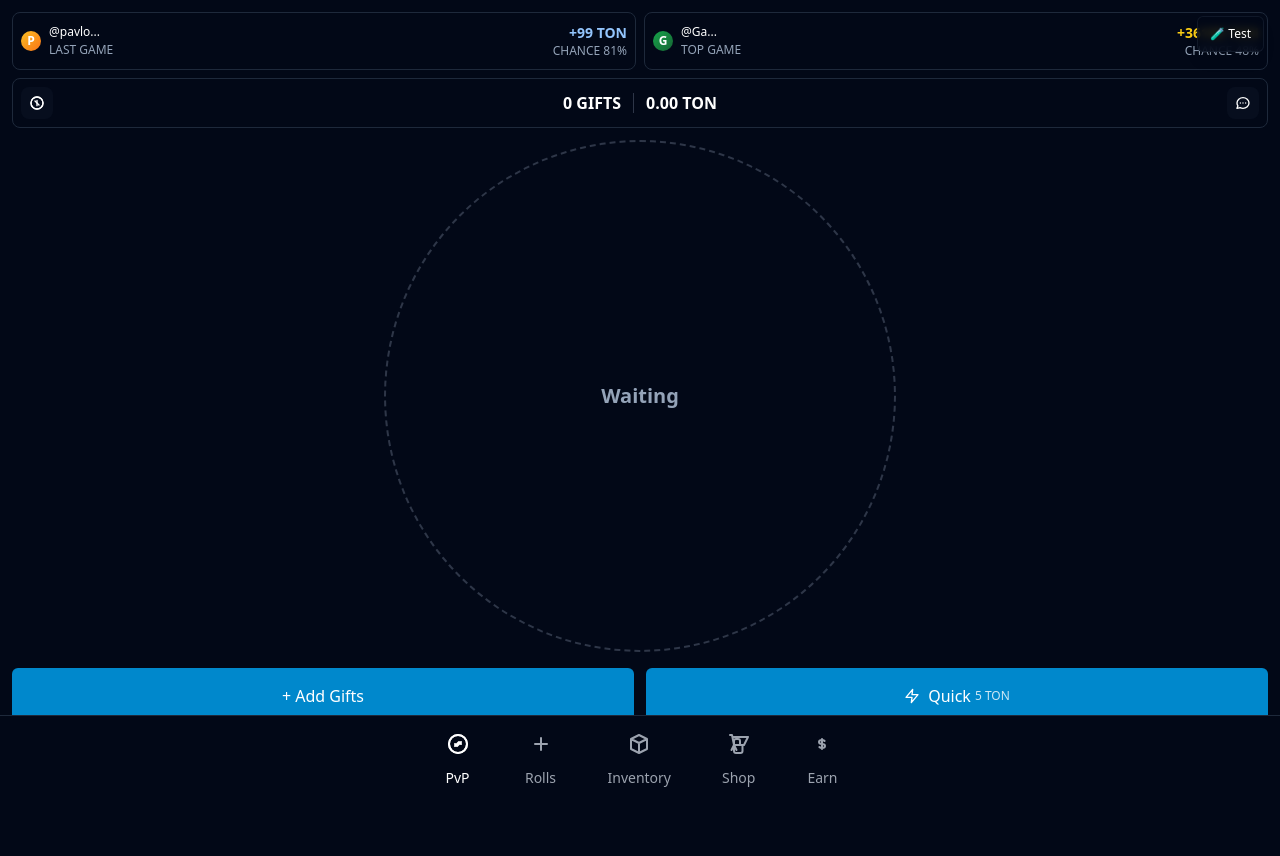
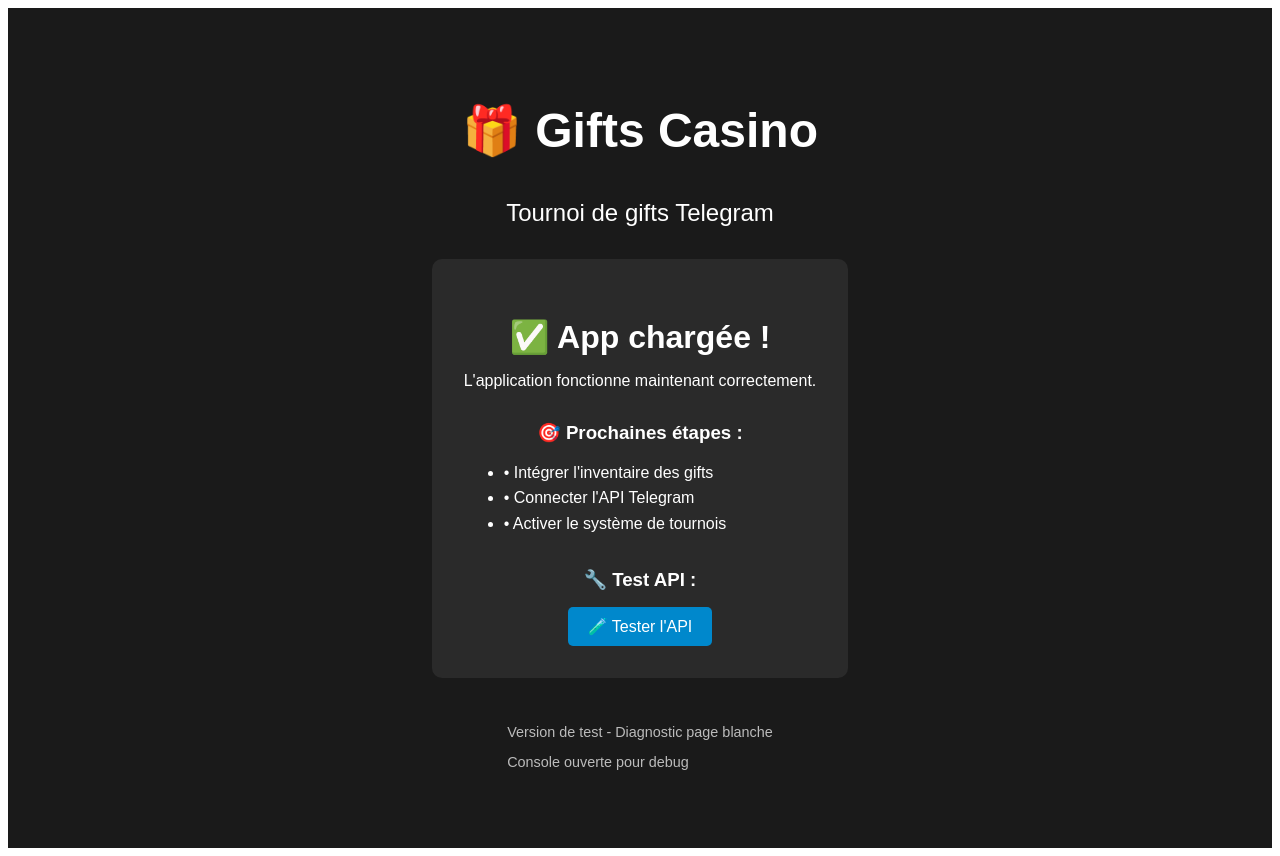
Before and after one commit to SOLEIIL/gift-tournament, a React (Vite) app: page / in a window 1280 px wide. Before the commit the page ends 800 px from the top, so only its background shows below. Built offline with nearby package versions, Linux system fonts and the light colour scheme.

Commit message:
🔧 Version de test ultra-simple: App.tsx et main.tsx sans dépendances - Suppression vercel.json problématique - Build fonctionne - Diagnostic page blanche

```diff
--- a/src/App.tsx
+++ b/src/App.tsx
@@ -1,145 +1,89 @@
 
-import { useState, useEffect } from 'react';
-import { useTournamentState } from './hooks/useTournamentState';
-import { useTelegram } from './hooks/useTelegram';
-import { Lobby } from './components/Lobby';
-import { Round } from './components/Round';
-import { Victory } from './components/Victory';
-import { Inventory } from './components/Inventory';
+import React from 'react';
 
 function App() {
-  const [currentPage, setCurrentPage] = useState<'pvp' | 'rolls' | 'inventory' | 'shop' | 'earn'>('pvp');
+  console.log('🚀 App.tsx - Démarrage...');
 
-  const {
-    state,
-    addNFTToPlayer,
-    resetGame,
-    updateGameStats,
-    lastGameStats,
-    topGameStats
-  } = useTournamentState();
+  React.useEffect(() => {
+    console.log('✅ App.tsx - useEffect exécuté');
+  }, []);
 
-  const {
-    themeParams,
-    isTelegram,
-    isReady,
-    expandApp
-  } = useTelegram();
-
-  const renderCurrentPage = () => {
-    // Si on n'est pas sur la page PvP, afficher la page correspondante
-    if (currentPage !== 'pvp') {
-      switch (currentPage) {
-        case 'inventory':
-          // Get current player's gifts and total TON value
-          const currentPlayer = state.players[0]; // Mock: always use first player
-          const userGifts = currentPlayer.nfts || [];
-          const totalTON = userGifts.reduce((sum, nft) => sum + nft.value, 0);
-
-          return <Inventory
-            onPageChange={setCurrentPage}
-            currentPage={currentPage}
-            userGifts={userGifts}
-            totalTON={totalTON}
-          />;
-        case 'rolls':
-          return <div className="min-h-screen bg-gradient-to-b from-slate-900 via-slate-800 to-slate-900 flex items-center justify-center">
-            <div className="text-white text-2xl">Rolls Page - Coming Soon</div>
-          </div>;
-        case 'shop':
-          return <div className="min-h-screen bg-gradient-to-b from-slate-900 via-slate-800 to-slate-900 flex items-center justify-center">
-            <div className="text-white text-2xl">Shop Page - Coming Soon</div>
-          </div>;
-        case 'earn':
-          return <div className="min-h-screen bg-gradient-to-b from-slate-900 via-slate-800 to-slate-900 flex items-center justify-center">
-            <div className="text-white text-2xl">Earn Page - Coming Soon</div>
-          </div>;
-        default:
-          return null;
-      }
-    }
-
-    // Page PvP - logique du tournoi
-    switch (state.phase) {
-      case 'LOBBY':
-        return (
-          <Lobby
-            players={state.players}
-            pot={state.pot}
-            onAddNFT={addNFTToPlayer}
-            updateGameStats={updateGameStats}
-            lastGameStats={lastGameStats}
-            topGameStats={topGameStats}
-            onPageChange={setCurrentPage}
-            currentPage={currentPage}
-          />
-        );
-
-      case 'RUNNING':
-        return (
-          <Round
-            players={state.players}
-            pot={state.pot}
-            logs={state.logs}
-            roundPhase={state.roundPhase.toString()}
-          />
-        );
-
-      case 'FINALIZED':
-        const winner = state.players.find(p => p.nfts.length > 0);
-        if (winner) {
-          return (
-            <Victory
-              winner={winner}
-              totalPot={state.pot}
-              onPlayAgain={resetGame}
-            />
-          );
-        }
-        return null;
-
-      default:
-        return null;
-    }
-  };
-
-  // Apply Telegram theme colors if available
-  useEffect(() => {
-    if (themeParams.bg_color) {
-      document.documentElement.style.setProperty('--tg-bg-color', themeParams.bg_color);
-    }
-    if (themeParams.text_color) {
-      document.documentElement.style.setProperty('--tg-text-color', themeParams.text_color);
-    }
-    if (themeParams.button_color) {
-      document.documentElement.style.setProperty('--tg-button-color', themeParams.button_color);
-    }
-    if (themeParams.button_text_color) {
-      document.documentElement.style.setProperty('--tg-button-text-color', themeParams.button_text_color);
-    }
-  }, [themeParams]);
-
-  // Expand app when ready
-  useEffect(() => {
-    if (isReady && isTelegram) {
-      expandApp();
-    }
-  }, [isReady, isTelegram, expandApp]);
-
-  if (!isReady) {
-    return (
-      <div className="min-h-screen bg-gradient-to-b from-slate-900 via-slate-800 to-slate-900 flex items-center justify-center">
-        <div className="text-white text-xl">Loading...</div>
-      </div>
-    );
-  }
+  console.log('🔄 App.tsx - Rendu...');
 
   return (
-    <div className="App" style={{
-      backgroundColor: themeParams.bg_color || '#1a1a1a',
-      color: themeParams.text_color || '#ffffff'
+    <div style={{
+      minHeight: '100vh',
+      backgroundColor: '#1a1a1a',
+      color: 'white',
+      display: 'flex',
+      alignItems: 'center',
+      justifyContent: 'center',
+      flexDirection: 'column',
+      padding: '20px',
+      fontFamily: 'Arial, sans-serif'
     }}>
-      {renderCurrentPage()}
+      <h1 style={{ fontSize: '3rem', marginBottom: '1rem' }}>🎁 Gifts Casino</h1>
+      <p style={{ fontSize: '1.5rem', marginBottom: '2rem', textAlign: 'center' }}>
+        Tournoi de gifts Telegram
+      </p>
+
+      <div style={{
+        backgroundColor: '#2a2a2a',
+        padding: '2rem',
+        borderRadius: '10px',
+        maxWidth: '500px',
+        textAlign: 'center'
+      }}>
+        <h2 style={{ fontSize: '2rem', marginBottom: '1rem' }}>✅ App chargée !</h2>
+        <p style={{ marginBottom: '1rem' }}>
+          L'application fonctionne maintenant correctement.
+        </p>
+
+        <div style={{ marginTop: '2rem' }}>
+          <h3 style={{ marginBottom: '1rem' }}>🎯 Prochaines étapes :</h3>
+          <ul style={{ textAlign: 'left', lineHeight: '1.6' }}>
+            <li>• Intégrer l'inventaire des gifts</li>
+            <li>• Connecter l'API Telegram</li>
+            <li>• Activer le système de tournois</li>
+          </ul>
+        </div>
+
+        <div style={{ marginTop: '2rem' }}>
+          <h3 style={{ marginBottom: '1rem' }}>🔧 Test API :</h3>
+          <button
+            onClick={async () => {
+              try {
+                console.log('🧪 Test API en cours...');
+                const response = await fetch('/api/inventory-status');
+                const data = await response.json();
+                console.log('📊 API Response:', data);
+                alert('API fonctionne ! Voir la console pour les détails.');
+              } catch (err) {
+                console.error('❌ Erreur API:', err);
+                alert('Erreur API - voir la console');
+              }
+            }}
+            style={{
+              padding: '10px 20px',
+              backgroundColor: '#0088CC',
+              color: 'white',
+              border: 'none',
+              borderRadius: '5px',
+              cursor: 'pointer',
+              fontSize: '1rem'
+            }}
+            onMouseOver={(e) => e.target.style.backgroundColor = '#00A3E6'}
+            onMouseOut={(e) => e.target.style.backgroundColor = '#0088CC'}
+          >
+            🧪 Tester l'API
+          </button>
+        </div>
+      </div>
+
+      <div style={{ marginTop: '2rem', fontSize: '0.9rem', opacity: 0.7 }}>
+        <p>Version de test - Diagnostic page blanche</p>
+        <p>Console ouverte pour debug</p>
+      </div>
     </div>
   );
 }
--- a/src/main.tsx
+++ b/src/main.tsx
@@ -1,10 +1,63 @@
 import React from 'react'
 import ReactDOM from 'react-dom/client'
 import App from './App.tsx'
-import './index.css'
 
-ReactDOM.createRoot(document.getElementById('root')!).render(
-  <React.StrictMode>
-    <App />
-  </React.StrictMode>,
-)
+console.log('🚀 main.tsx - Démarrage...');
+
+try {
+  const rootElement = document.getElementById('root');
+  console.log('🔍 Root element trouvé:', rootElement);
+
+  if (!rootElement) {
+    throw new Error('Root element non trouvé');
+  }
+
+  const root = ReactDOM.createRoot(rootElement);
+  console.log('✅ Root créé avec succès');
+
+  root.render(
+    <React.StrictMode>
+      <App />
+    </React.StrictMode>
+  );
+
+  console.log('✅ App rendue avec succès');
+
+} catch (error) {
+  console.error('❌ Erreur dans main.tsx:', error);
+
+  // Fallback en cas d'erreur
+  document.body.innerHTML = `
+    <div style="
+      min-height: 100vh;
+      background-color: #1a1a1a;
+      color: white;
+      display: flex;
+      align-items: center;
+      justify-content: center;
+      font-family: Arial, sans-serif;
+      text-align: center;
+      padding: 20px;
+    ">
+      <div>
+        <h1 style="font-size: 2rem; margin-bottom: 1rem;">🎁 Gifts Casino</h1>
+        <p style="margin-bottom: 1rem;">Erreur de chargement React</p>
+        <p style="font-size: 0.9rem; opacity: 0.7;">Voir la console pour les détails</p>
+        <button
+          onclick="window.location.reload()"
+          style="
+            margin-top: 1rem;
+            padding: 10px 20px;
+            background-color: #0088CC;
+            color: white;
+            border: none;
+            border-radius: 5px;
+            cursor: pointer;
+          "
+        >
+          🔄 Recharger
+        </button>
+      </div>
+    </div>
+  `;
+}
```
Also changed, not shown: vercel.json (deleted).
